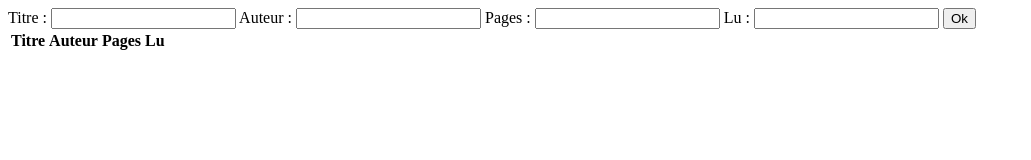
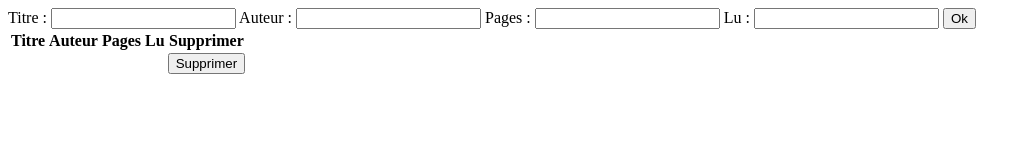
Before and after one commit to DxShura/jsgrandproject, a plain HTML site: page index.html in a window 1280 px wide. Both pictures are taken after a click on the button "Ok". Shown: the whole page, without its empty margins (0-1031 px from the left). Drawn offline with Linux system fonts and the light colour scheme.

Commit message:
Add deletebuuton and deleteBook function to book.js

```diff
--- a/book.js
+++ b/book.js
@@ -2,17 +2,14 @@
 const buttonSend = document.getElementById('send');
 const bookShelf = document.getElementById('bookShelf');
 let library = [];
-let bookIndex = 0;
 
-buttonSend.addEventListener('click', addBookToLibrary)
+buttonSend.addEventListener('click', addBookToLibrary);
 
 function Book(title, author, pages, read){
-	bookIndex += 1;
 	this.title = title;
 	this.author = author;
 	this.pages = pages;
 	this.read = read;
-	this.bookIndex = bookIndex;
 	this.info = function(){
 		return title + ' by ' + author + ', ' + pages + 'pages' + ', ' + read;
 	}
@@ -26,18 +23,27 @@ function addBookToLibrary(){
 	addBook = new Book(title.value, author.value, pages.value, read.value);
 	library.push(addBook);
 	console.log(library);
-	console.log(bookIndex);
-	render(library);
+	render();
 }
 
-function render(books){
+function deleteBook() {
+  library.splice(this.dataset.bookNumber, 1);
+  let deleteRow = document.getElementById(this.dataset.bookNumber);
+  deleteRow.parentNode.removeChild(deleteRow);
+}
+
+function render(){
 	let tableRow = document.createElement('tr');
 	let tableTitle = document.createElement('td');
 	let tableAuthor = document.createElement('td');
 	let tablePages = document.createElement('td');
 	let tableRead = document.createElement('td');
+	let deleteButton = document.createElement('button');
+	deleteButton.textContent = 'Supprimer';
 
-	books.forEach((book, index) => {
+	library.forEach((book, index) => {
+		tableRow.id = index;
+		deleteButton.className = 'delete_Button';
 		tableTitle.textContent = `${book.title}`;
 		tableAuthor.textContent = `${book.author}`;
 		tablePages.textContent = `${book.pages}`;
@@ -48,6 +54,13 @@ function render(books){
 		tableRow.appendChild(tablePages);
 		tableRow.appendChild(tableRead);
 
+		deleteButton.dataset.bookNumber = index;
+		deleteButton.addEventListener("click", deleteBook);
+
+		tableRow.appendChild(deleteButton);
+
 		bookShelf.appendChild(tableRow);
+
 	});
+
 }
--- a/index.html
+++ b/index.html
@@ -20,6 +20,7 @@
 				<th>Auteur</th>
 				<th>Pages</th>
 				<th>Lu</th>
+				<th>Supprimer</th>
 			</tr>
 		</thead>
 		<tbody id="bookShelf"></tbody>
```
